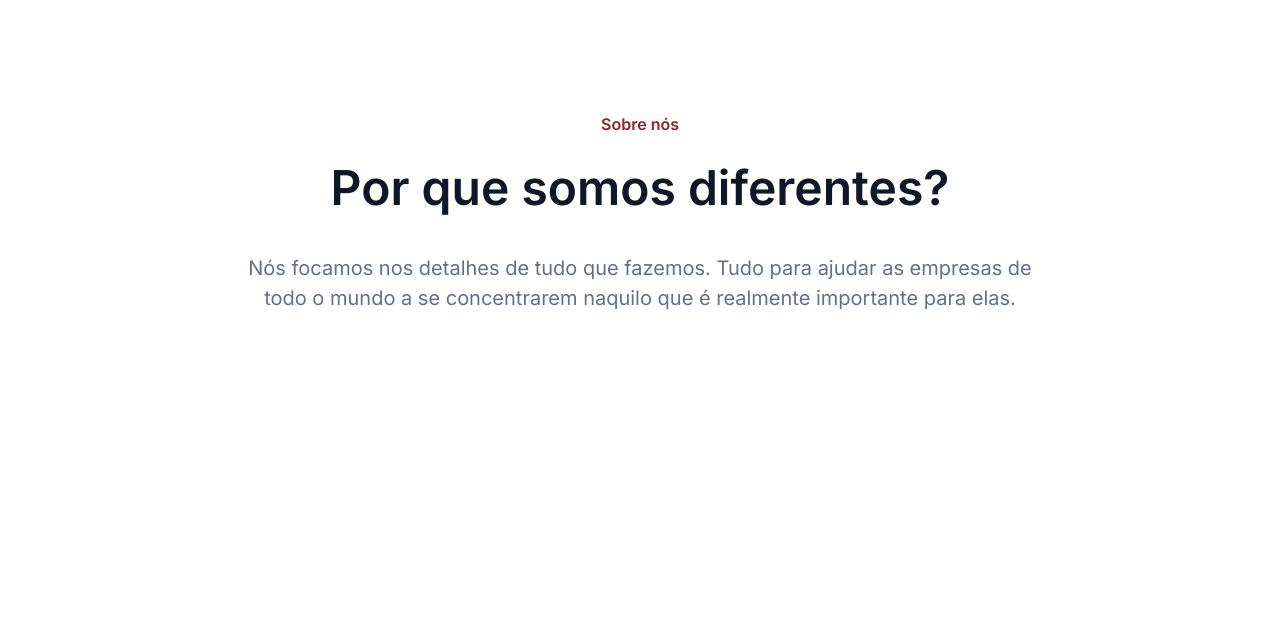
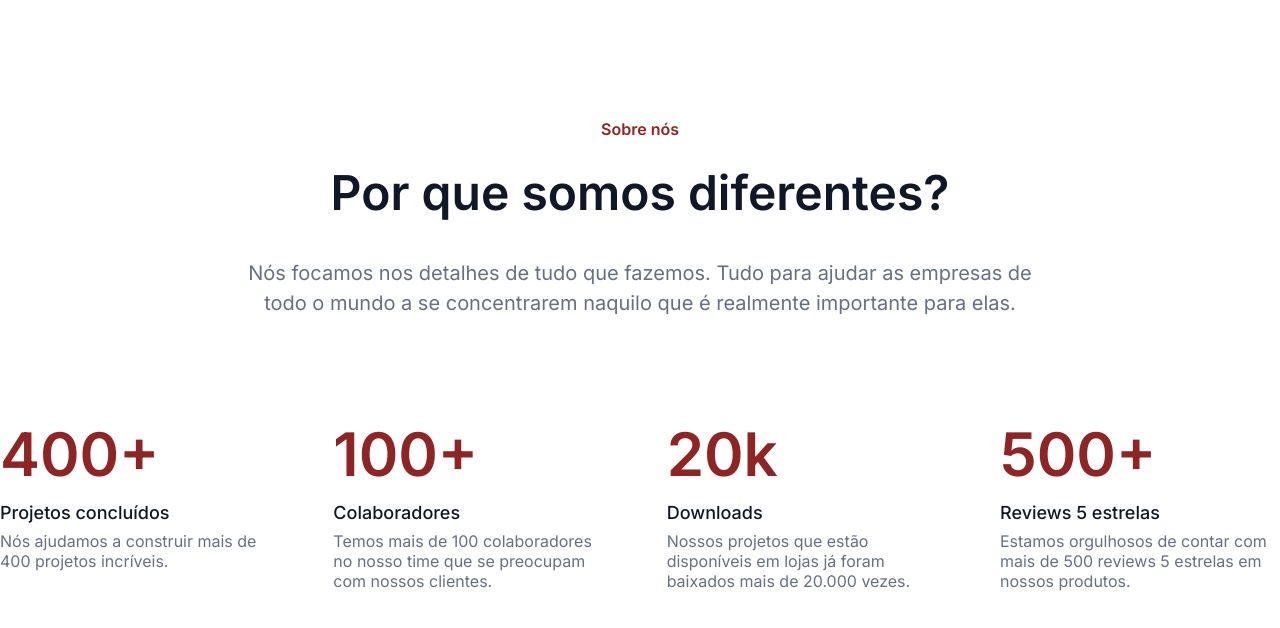
Before and after one commit to DenilsonMelo/7-days-of-code-html, a plain HTML site: page index.html in a window 1280 px wide. Shown: the part 62-690 px from the top of the page. Drawn offline with Linux system fonts and the light colour scheme.

Commit message:
added section metrics

```diff
--- a/assets/css/styles.scss
+++ b/assets/css/styles.scss
@@ -81,12 +81,12 @@ main{
   flex-direction: column;
   justify-content: center;
   text-align: center;
+  height: 400px;
 
   span{
     font-size: 16px;
     font-weight: 600;
     color: var(--main-color);
-    margin-top: 96px;
   }
 
   h1{
@@ -106,3 +106,34 @@ main{
     width: 791px;
   }
 }
+
+.metrics-container{
+  width: 1280px;
+  height: 288px;
+  display: flex;
+  justify-content: space-between;
+  margin: 0 auto;
+
+  .metrics-item{
+    width: 280px;
+
+    h1{
+      font-size: 60px;
+      font-weight: 600;
+      color: var(--main-color);
+    }
+
+    h2{
+      font-size: 18px;
+      font-weight: 500;
+      color: var(--title-color);
+      padding-top: 12px;
+    }
+
+    p{
+      font-size: 16px;
+      color: var(--text-color);
+      padding-top: 8px;
+    }
+  }
+}
--- a/index.html
+++ b/index.html
@@ -39,5 +39,27 @@
       importante para elas.
     </p>
   </main>
+  <section class="metrics-container">
+    <div class="metrics-item">
+      <h1>400+</h1>
+      <h2>Projetos concluídos</h2>
+      <p>Nós ajudamos a construir mais de 400 projetos incríveis.</p>
+    </div>
+    <div class="metrics-item">
+      <h1>100+</h1>
+      <h2>Colaboradores</h2>
+      <p>Temos mais de 100 colaboradores no nosso time que se preocupam com nossos clientes.</p>
+    </div>
+    <div class="metrics-item">
+      <h1>20k</h1>
+      <h2>Downloads</h2>
+      <p>Nossos projetos que estão disponíveis em lojas já foram baixados mais de 20.000 vezes.</p>
+    </div>
+    <div class="metrics-item">
+      <h1>500+</h1>
+      <h2>Reviews 5 estrelas</h2>
+      <p>Estamos orgulhosos de contar com mais de 500 reviews 5 estrelas em nossos produtos.</p>
+    </div>
+  </section>
 </body>
 </html>
```
Also changed, not shown: assets/css/styles.css, 1 other file.
